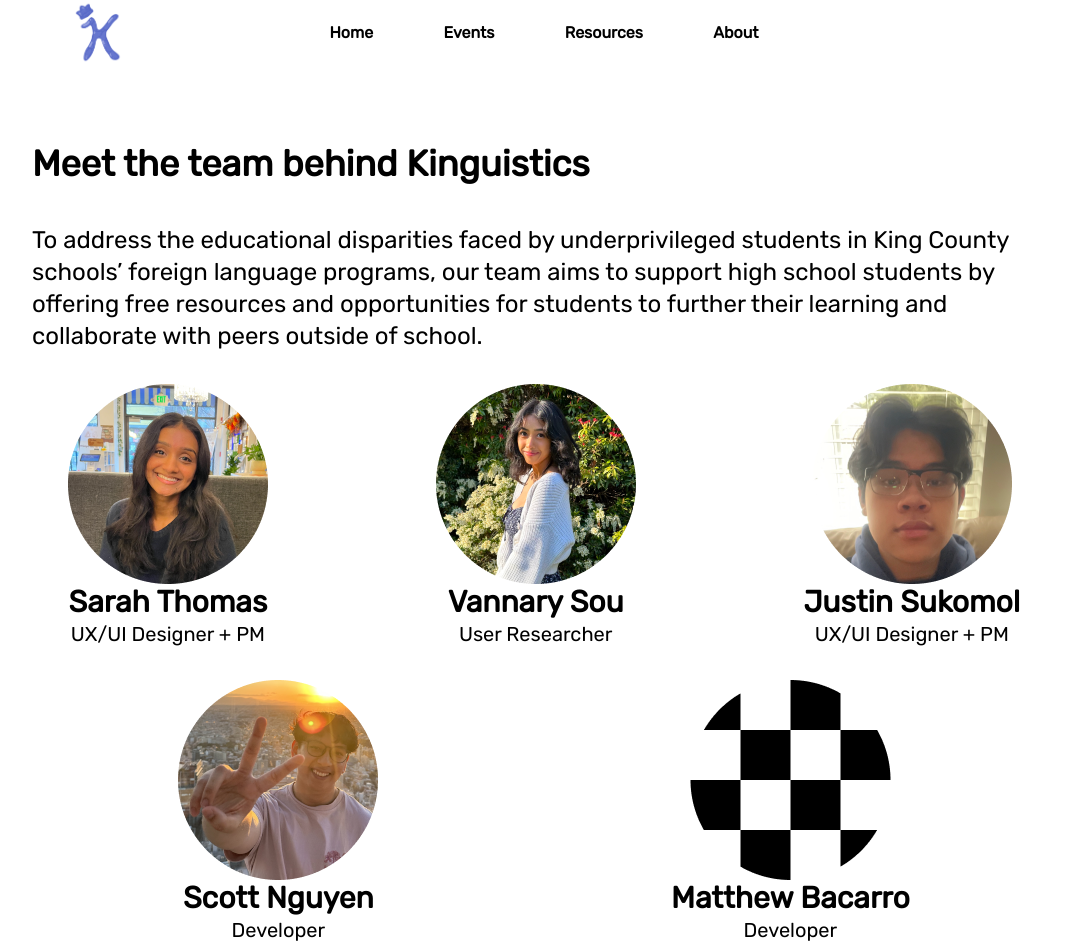
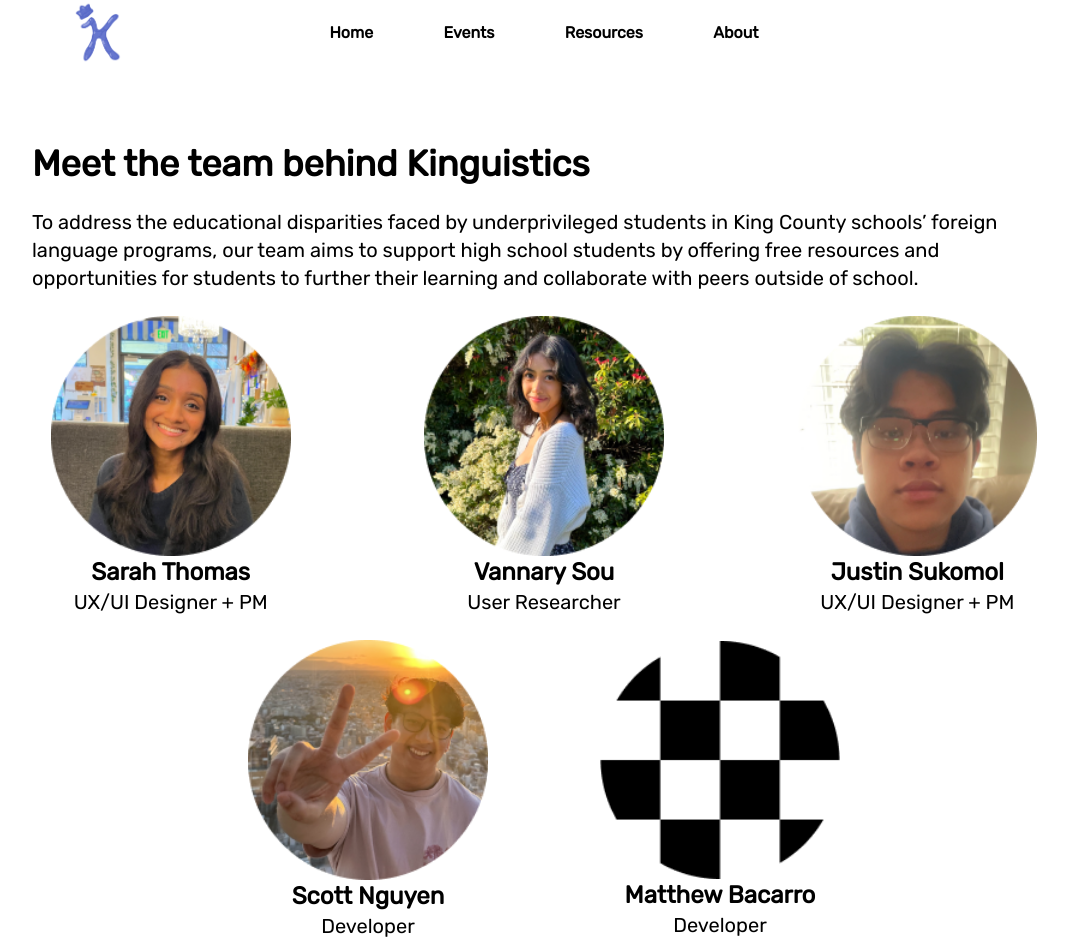
Before and after one commit to UW-INFO442-AU23/jelly-cats, a React (Create React App) app: page /about in a window 1280 px wide. Shown: the whole page, without its empty margins (96-1164 px from the left). Built offline with nearby package versions, Linux system fonts and the light colour scheme.

Commit message:
home/about positioning/siznig

```diff
--- a/src/components/About/About.js
+++ b/src/components/About/About.js
@@ -12,37 +12,37 @@ export default function About(props) {
             <Navbar />
             <div className="flex flex-col justify-center">
                 <a className="font-bold text-4xl pt-20 px-32"> Meet the team behind Kinguistics</a>
-                <a className="text-2xl px-32 pt-10">
+                <a className="text-xl px-32 pt-6">
                     To address the educational disparities faced by underprivileged students in King County schools’
                     foreign language programs, our team aims to support high school students by offering free resources
                     and opportunities for students to further their learning and collaborate with peers outside of school.
                 </a>
-                <div className="flex flex-row flex-wrap justify-around py-8 px-20">
+                <div className="flex flex-row flex-wrap justify-around py-6 px-20">
                     <div className="flex flex-col justify-center flex-center">
-                        <img className="h-fit" src={sarah} alt="Portrait"/>
-                        <a className="font-bold text-3xl">Sarah Thomas<br/></a>
+                        <img className="w-60" src={sarah} alt="Portrait"/>
+                        <a className="font-bold text-2xl">Sarah Thomas<br/></a>
                         <a className="text-xl">UX/UI Designer + PM</a>
                     </div>
                     <div className="flex flex-col justify-center flex-center">
-                        <img className="h-fit" src={vannary} alt="Portrait"/>
-                        <a className="font-bold text-3xl">Vannary Sou<br/></a>
+                        <img className="w-60" src={vannary} alt="Portrait"/>
+                        <a className="font-bold text-2xl">Vannary Sou<br/></a>
                         <a className="text-xl">User Researcher</a>
                     </div>
                     <div className="flex flex-col justify-center flex-center">
-                        <img className="h-fit" src={justin} alt="Portrait"/>
-                        <a className="font-bold text-3xl">Justin Sukomol<br/></a>
+                        <img className="w-60" src={justin} alt="Portrait"/>
+                        <a className="font-bold text-2xl">Justin Sukomol<br/></a>
                         <a className="text-xl">UX/UI Designer + PM</a>
                     </div>
                 </div>
-                <div className="flex flex-row flex-wrap justify-around px-32">
+                <div className="flex flex-row flex-wrap justify-around px-72">
                     <div className="flex flex-col justify-center flex-center">
-                        <img className="h-fit" src={scott} alt="Portrait"/>
-                        <a className="font-bold text-3xl">Scott Nguyen<br/></a>
+                        <img className="w-60" src={scott} alt="Portrait"/>
+                        <a className="font-bold text-2xl">Scott Nguyen<br/></a>
                         <a className="text-xl">Developer</a>
                     </div>
                     <div className="flex flex-col justify-center flex-center">
-                        <img className="h-fit" src={matthew} alt="Portrait"/>
-                        <a className="font-bold text-3xl">Matthew Bacarro<br/></a>
+                        <img className="w-60" src={matthew} alt="Portrait"/>
+                        <a className="font-bold text-2xl">Matthew Bacarro<br/></a>
                         <a className="text-xl">Developer</a>
                     </div>
                 </div>
--- a/src/components/Home/Home.js
+++ b/src/components/Home/Home.js
@@ -7,10 +7,10 @@ export default function Home(props) {
   return (
     <div>
       <Navbar />
-      <div className="flex flex-row justify-center pt-10 px-32 h-auto">
-        <div className="flex flex-col justify-center basis-1/2 flex-center">
+      <div className="flex flex-row justify-center pt-10 px-32 h-auto flex-center">
+        <div className="flex flex-col justify-items-start basis-1/2">
           <a className="text-4xl font-bold">Accessible and collaborative language-learning</a>
-          <a className="py-8 text-2xl">Kinguistics strives to provide accessible collaborative language-learning opportunities for high school students in King County, WA. </a>
+          <a className="pt-8 text-2xl">Kinguistics strives to provide accessible collaborative language-learning opportunities for high school students in King County, WA. </a>
         </div>
         <div>
           <img className="h-fit basis-1/2" src={home} alt="Home" />
```
